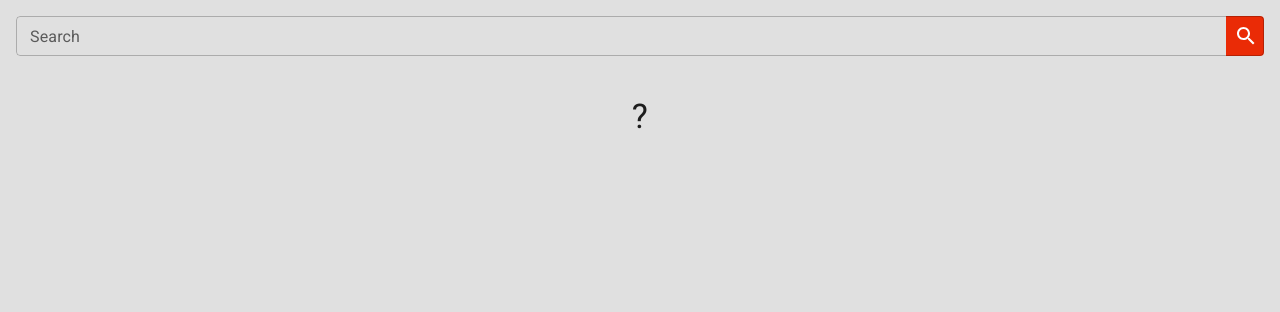
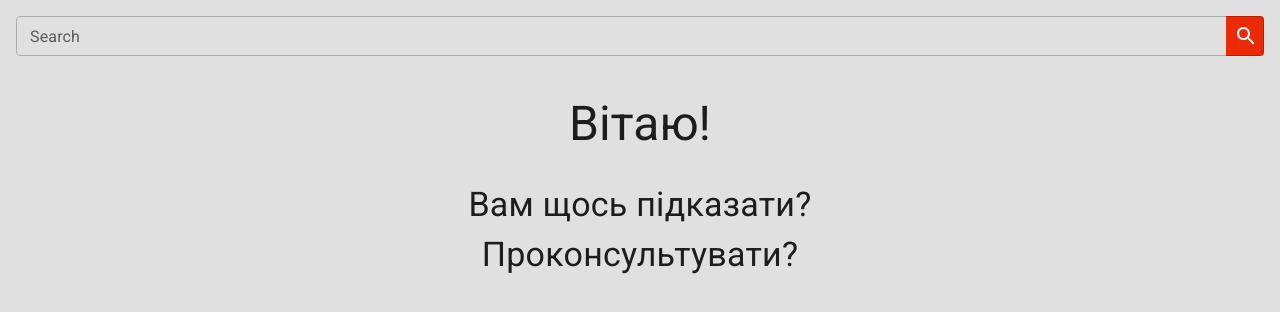
Before and after one commit to asubota/lets, a React (Vite) app: page / in a window 1280 px wide. Shown: the top 312 px of the page. Built offline with nearby package versions, Linux system fonts and the light colour scheme; no server answers; the HTML template or start-up script is replaced by a standard one.

Commit message:
add welcome & no result screens

```diff
--- a/src/components/list.tsx
+++ b/src/components/list.tsx
@@ -3,18 +3,20 @@ import { Box, Switch, Typography } from '@mui/material'
 import { TilesView } from './tiles-view.tsx'
 import { TableView } from './table-view.tsx'
 import { useSearch } from '../use-data.ts'
+import { Welcome } from './welcome.tsx'
+import { NoResults } from './no-results.tsx'
 
 export const List: FC<{ search: string }> = ({ search }) => {
   const [value, setValue] = useState(true)
   const list = useSearch(search)
   const View = value ? TilesView : TableView
 
-  if (list.length === 0) {
-    return (
-      <Typography variant="h4" gutterBottom textAlign="center" sx={{ mt: 4 }}>
-        ?
-      </Typography>
-    )
+  if (list.length === 0 && search.length === 0) {
+    return <Welcome />
+  }
+
+  if (list.length === 0 && search.length > 0) {
+    return <NoResults />
   }
 
   return (
--- /dev/null
+++ b/src/components/no-results.tsx
@@ -0,0 +1,15 @@
+import { Box, Typography } from '@mui/material'
+
+export const NoResults = () => {
+  return (
+    <Box>
+      <Typography variant="h3" gutterBottom textAlign="center" sx={{ mt: 4 }}>
+        <Box>Наразі,</Box>
+      </Typography>
+
+      <Typography variant="h4" gutterBottom textAlign="center" sx={{ mt: 4 }}>
+        <Box sx={{ mt: 4 }}>всі механіки зайняті</Box>
+      </Typography>
+    </Box>
+  )
+}
--- /dev/null
+++ b/src/components/welcome.tsx
@@ -0,0 +1,16 @@
+import { Box, Typography } from '@mui/material'
+
+export const Welcome = () => {
+  return (
+    <Box>
+      <Typography variant="h3" gutterBottom textAlign="center" sx={{ mt: 4 }}>
+        <Box>Вітаю!</Box>
+      </Typography>
+
+      <Typography variant="h4" gutterBottom textAlign="center" sx={{ mt: 4 }}>
+        <Box sx={{ mt: 4, mb: 1 }}>Вам щось підказати?</Box>
+        <Box>Проконсультувати?</Box>
+      </Typography>
+    </Box>
+  )
+}
```
